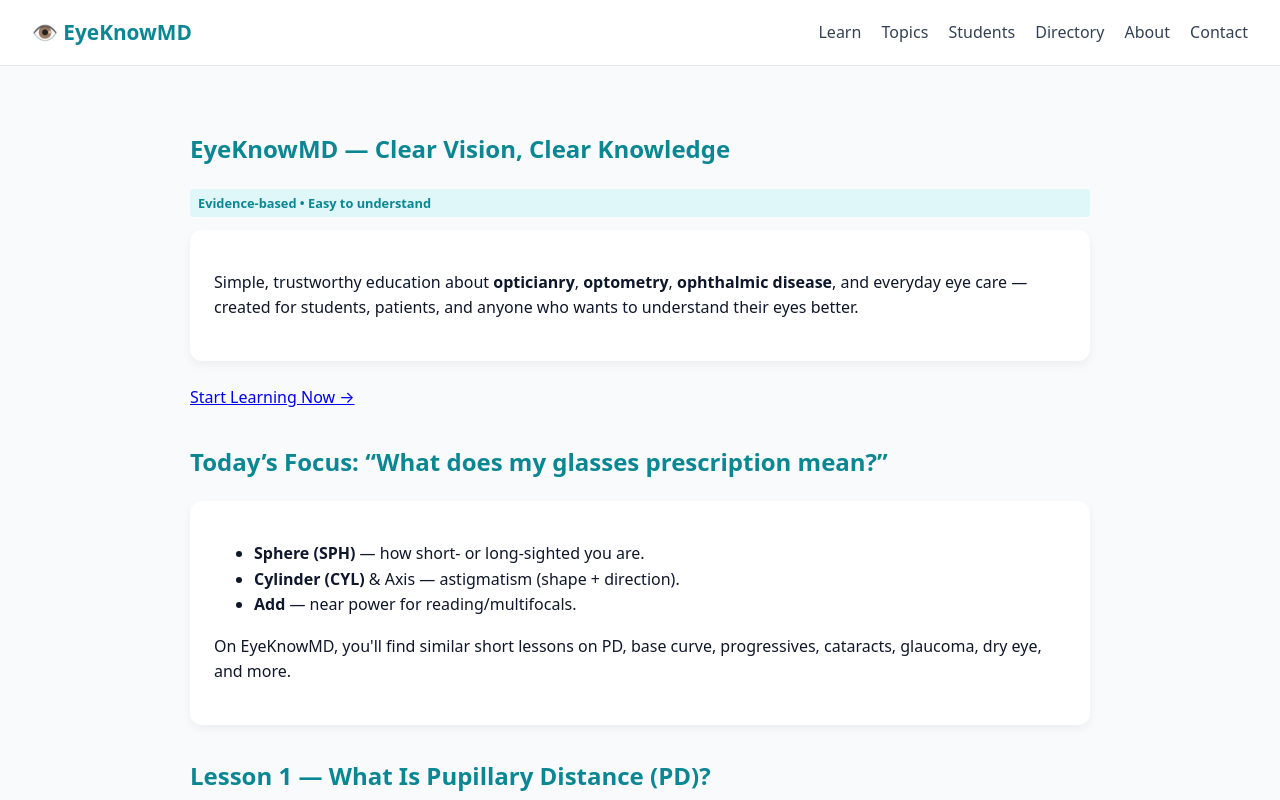
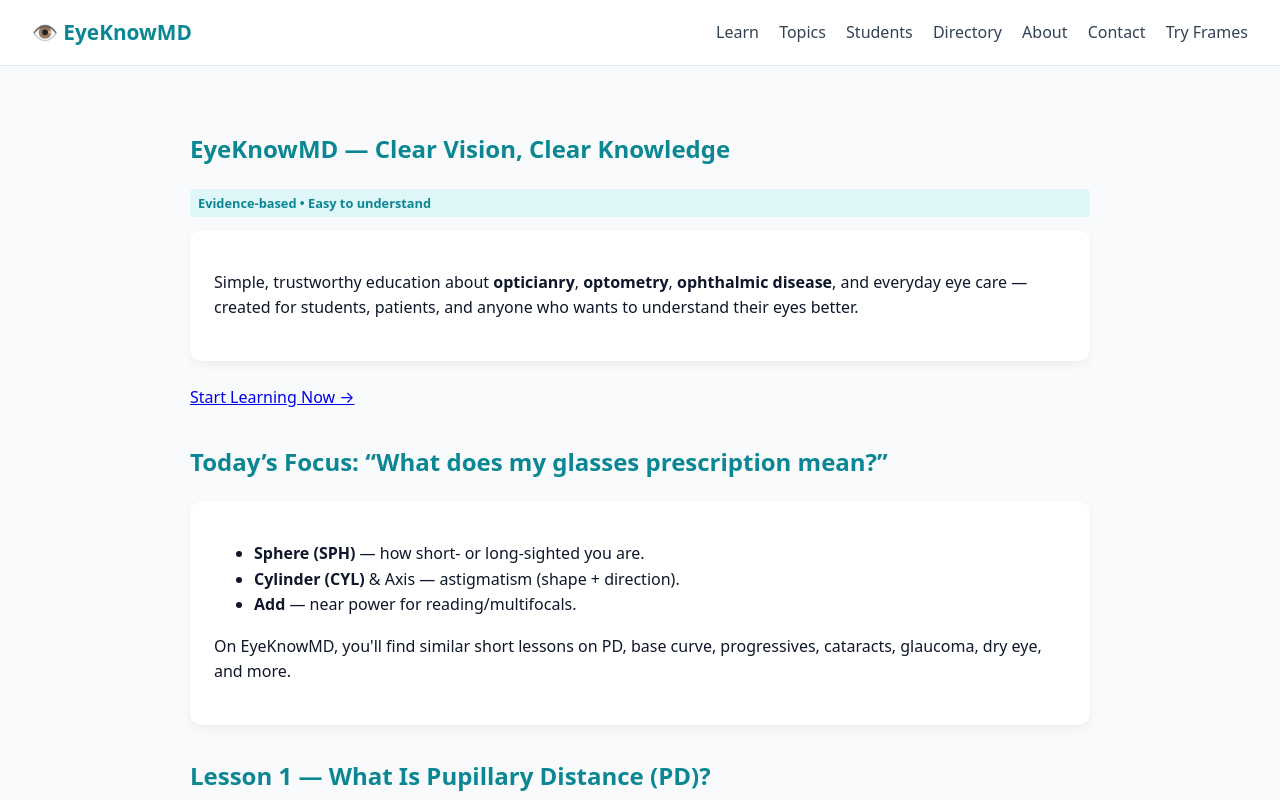
Before and after one commit to drmnhasan/eyeknowmd, a plain HTML site: page index.html in a window 1280 px wide. Shown: the top 800 px of the page. Drawn offline with Linux system fonts and the light colour scheme.

Commit message:
Update index.html

```diff
--- a/index.html
+++ b/index.html
@@ -85,7 +85,9 @@
     <a href="#directory">Directory</a>
     <a href="#about">About</a>
     <a href="#contact">Contact</a>
+    <a href="/try.html">Try Frames</a>
 </nav>
+
 </header>
 
 <div class="container">
```
Lines whose indentation alone changed are shown as unchanged.
